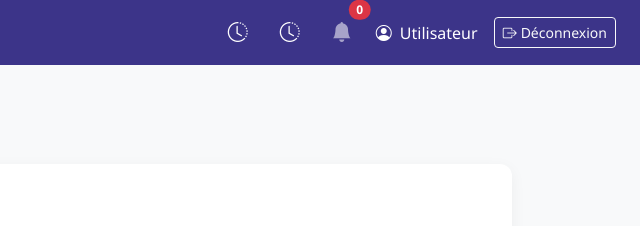
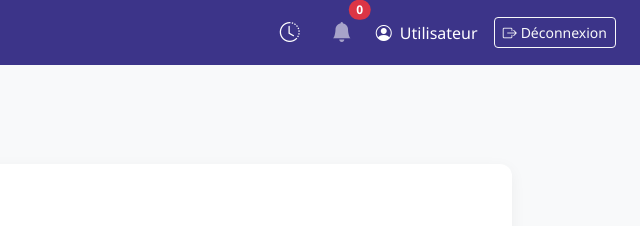
Before and after one commit to 00mistrust/TaskFlow, a plain HTML site: page frontend/members.html in a window 1280 px wide. Shown: the top 226 px of the page, 640-1280 px from the left. Drawn offline with nearby package versions, Linux system fonts and the light colour scheme.

Commit message:
fix : remmove duplicate codeofactivity icon in member.html

```diff
--- a/frontend/members.html
+++ b/frontend/members.html
@@ -150,11 +150,6 @@
     </ul>
 
     <ul class="navbar-nav ms-auto align-items-center">
-            <li class="nav-item me-3">
-        <a class="nav-link active" href="activities.html" title="Historique des activités">
-          <i class="bi bi-clock-history fs-5"></i>
-        </a>
-      </li>
       <li class="nav-item me-3">
         <a class="nav-link active" href="activities.html" title="Historique des activités">
           <i class="bi bi-clock-history fs-5"></i>
```
